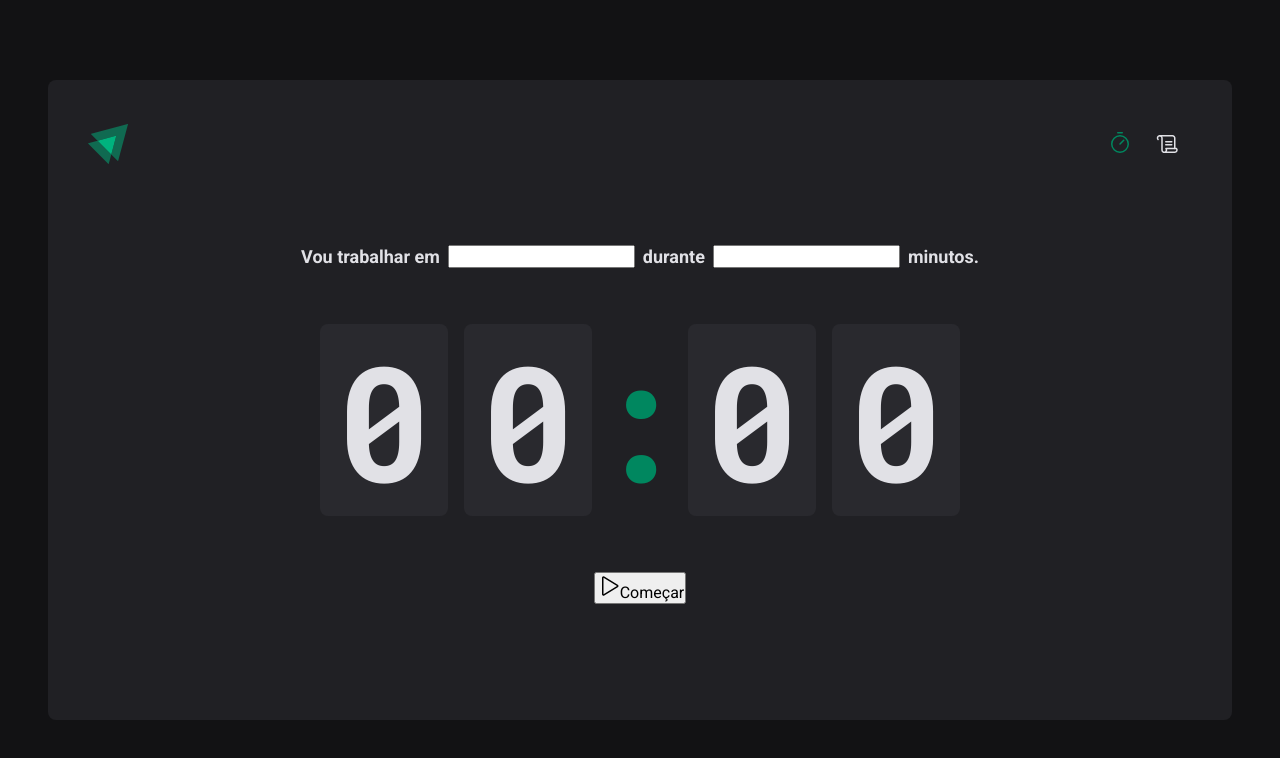
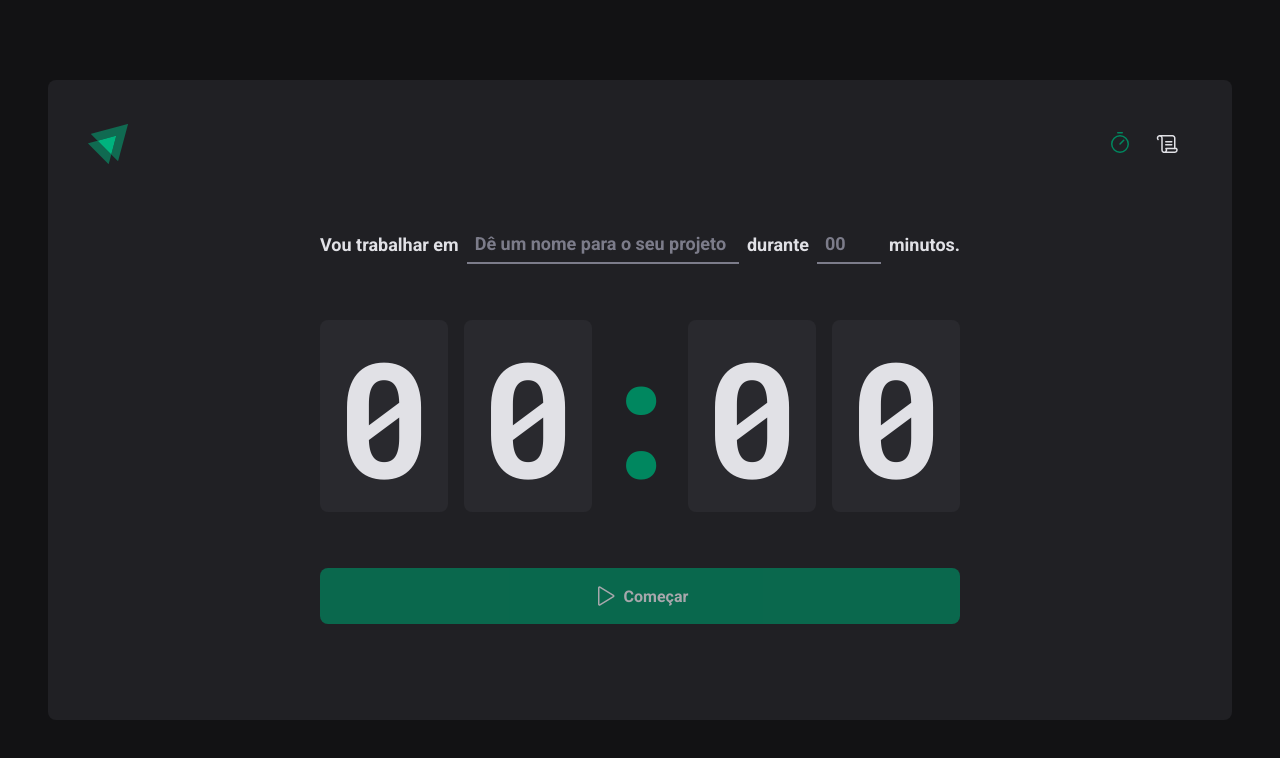
Before and after one commit to AfonsoHM/pomodoro-timer, a React (Vite) app: page / in a window 1280 px wide. Shown: the top 758 px of the page. Built offline with nearby package versions, Linux system fonts and the light colour scheme.

Commit message:
Finalização da Home

```diff
--- a/src/pages/Home/index.tsx
+++ b/src/pages/Home/index.tsx
@@ -1,5 +1,5 @@
 import { Play } from "phosphor-react";
-import { CountdownContainer, FormContainer, HomeContainer, Separator } from "./styles";
+import { CountdownContainer, FormContainer, HomeContainer, MinutesAmountInput, Separator, StartCountdownButton, TaskInput } from "./styles";
 
 
 export function Home() {
@@ -8,10 +8,18 @@
       <form action="">
         <FormContainer>
           <label htmlFor="task">Vou trabalhar em</label>
-          <input id="task" type="text" />
+          <TaskInput
+            id="task"
+            type="text"
+            placeholder="Dê um nome para o seu projeto"
+          />
 
           <label htmlFor="minutesAmount">durante</label>
-          <input id="minutesAmount" type="number" />
+          <MinutesAmountInput
+            id="minutesAmount"
+            type="number"
+            placeholder="00"
+          />
 
           <span>minutos.</span>
         </FormContainer>
@@ -25,10 +33,10 @@
           <span>0</span>
         </CountdownContainer>
 
-        <button type="submit">
+        <StartCountdownButton disabled type="submit">
           <Play size={24} />
           Começar
-        </button>
+        </StartCountdownButton>
       </form>
     </HomeContainer>
 
--- a/src/pages/Home/styles.ts
+++ b/src/pages/Home/styles.ts
@@ -29,6 +29,34 @@
   flex-wrap: wrap;
 `;
 
+const BaseInput = styled.input `
+  background: transparent;
+  height: 2.5rem;
+  border: 0;
+  border-bottom: 2px solid ${(props) => props.theme["gray-500"]};
+  font-weight: bold;
+  font-size: 1.125rem ;
+  padding: 0 0.5rem;
+  color: ${(props) => props.theme["gray-100"]};
+
+  &:focus {
+    box-shadow: none;
+    border-color: ${(props) => props.theme["green-500"]};
+  }
+
+  &::placeholder {
+    color: ${(props) => props.theme["gray-500"]};
+  }
+`
+
+export const TaskInput = styled(BaseInput) `
+  flex: 1;
+`;
+
+export const MinutesAmountInput = styled(BaseInput) `
+  width: 4rem;
+`;
+
 export const CountdownContainer = styled.div `
   font-family: 'Roboto Mono', monospace;
   font-size: 10rem;
@@ -55,3 +83,32 @@
   display: flex;
   justify-content: center;
 `
+
+export const StartCountdownButton = styled.button `
+  width: 100%;
+  border: 0;
+  padding: 1rem;
+  border-radius: 8px;
+
+  display: flex;
+  align-items: center;
+  justify-content: center;
+
+  gap: 0.5rem;
+  font-weight: bold;
+
+  cursor: pointer;
+
+  background: ${(props) => props.theme["green-500"]};
+  color: ${(props) => props.theme["gray-100"]};
+
+  &:disabled {
+    opacity: 0.7;
+    cursor: not-allowed;
+  }
+
+  &:not(:disabled):hover {
+    background: ${(props) => props.theme["green-700"]};
+
+  }
+`
```
